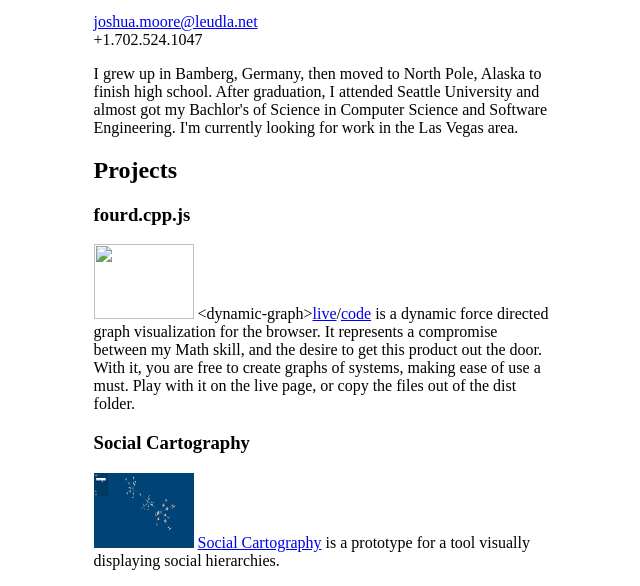
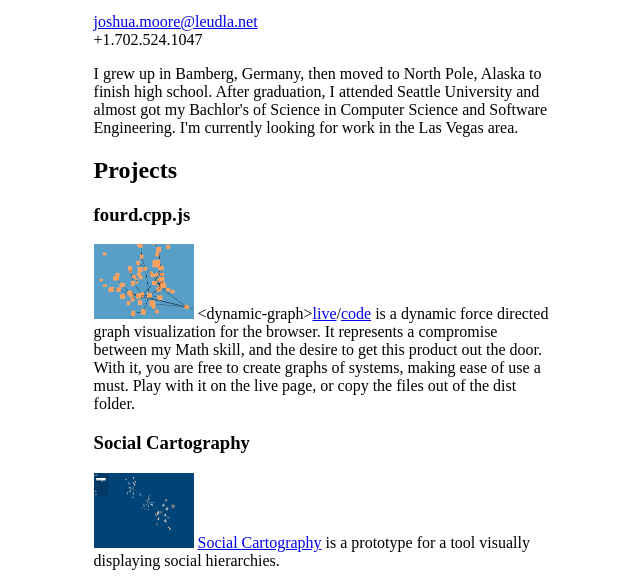
Before and after one commit to thwee-alchemist/thwee-alchemist.github.io, a plain HTML site: page index.html in a window 1280 px wide. Shown: the part 137-723 px from the top of the page, without its empty margins (316-956 px from the left). Drawn offline with Linux system fonts and the light colour scheme.

Commit message:
Update index.html

```diff
--- a/index.html
+++ b/index.html
@@ -36,7 +36,7 @@ img, iframe {
       <div class="project">
         <h3>fourd.cpp.js</h3>
         <p class="project-description">
-          <img src="fourd.cpp.js" />
+          <img src="fourd.cpp.js.png" />
           &lt;dynamic-graph&gt;<a href="https://thwee-alchemist.github.io/fourd.cpp.js">live</a>/<a href="https://github.com/thwee-alchemist/fourd.cpp.js">code</a> is a dynamic force directed graph visualization for the browser. It represents a compromise between my Math skill, and the desire to get this product out the door. With it, you are free to create graphs of systems, making ease of use a must. Play with it on the live page, or copy the files out of the dist folder.
       </div>
 
```
